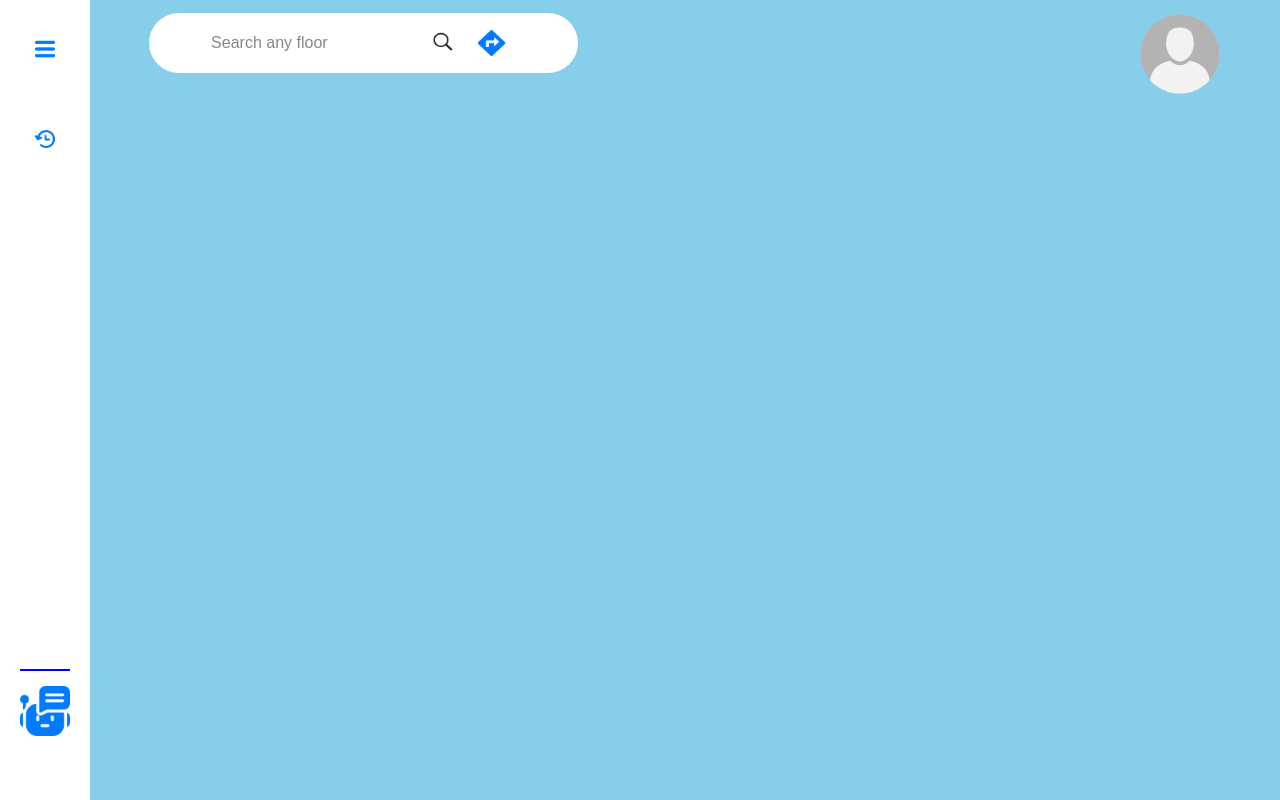
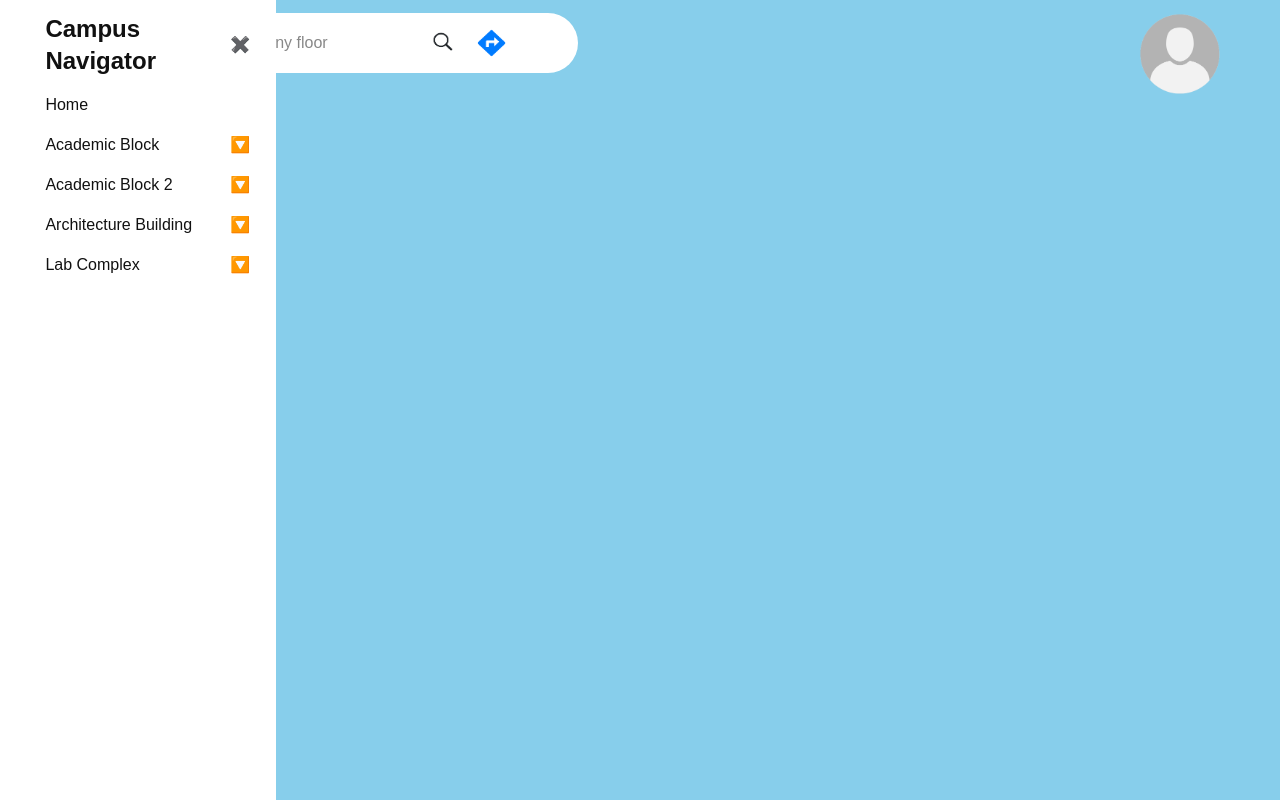
Before and after one commit to Eaman006/Campus-Navigator, a Next.js app in the folder my-app/: page /student in a window 1280 px wide. Built offline with nearby package versions, Linux system fonts and the light colour scheme.

Commit message:
add animation

```diff
--- a/my-app/app/student/Student.module.css
+++ b/my-app/app/student/Student.module.css
@@ -66,10 +66,19 @@
 
 .hamburger-container{
     position: absolute;
-    top: 0;
-    left: 0;
     width: 20%;
     height: 100%;
     padding: 1% 2%;
     background-color: #fff;
+    transition: all 0.3s;
+    z-index: 100;
 }
+
+.open{
+    top: 0;
+    left: 0;
+}
+.close{
+    top: 0;
+    left: -1000;
+}
--- a/my-app/app/student/page.js
+++ b/my-app/app/student/page.js
@@ -27,8 +27,8 @@ function Page() {
     <div className={style['container']}>
       <div className={style['container-left']}>
         <div className={style['container-left-top']}>
-                {isOpen?(
-                          <div className={style['hamburger-container']}>
+
+          <div className={[style['hamburger-container'], isOpen ? (style.open) : (style.close)].join(' ')}>
             <div className='flex justify-between items-center'>
               <p className='inline-block font-bold text-2xl'>Campus Navigator</p>
               <span onClick={handleOpen} className='cursor-pointer hover:scale-115 duration-300 inline-block'>✖️</span>
@@ -39,9 +39,9 @@ function Page() {
             <div className='w-full mt-4 relative'>Architecture Building <span className='absolute right-0'>🔽</span></div>
             <div className='w-full mt-4 relative'>Lab Complex <span className='absolute right-0'>🔽</span></div>
           </div>
-                ):(
-                          <Image src={Hamburger} width={50} height={50} alt='logo' className='pb-10 pt-6 cursor-pointer hover:scale-115 duration-300' onClick={handleOpen}/>
-                )}
+
+          <Image src={Hamburger} width={50} height={50} alt='logo' className='pb-10 pt-6 cursor-pointer hover:scale-115 duration-300' onClick={handleOpen} />
+
           <Image src={Recent} width={50} height={50} alt='logo' />
         </div>
         <div className={style['bot-container']}>
@@ -51,7 +51,7 @@ function Page() {
       <div className={style['container-right']}>
         <div className={style['sub-container-right']}>
           <div className={style['input-container']} onClick={handleFocus}>
-                    <input ref={inputRef} type="text" placeholder='Search any floor'/>
+            <input ref={inputRef} type="text" placeholder='Search any floor' />
             <div className={style['input-logo-container']}>
               <Image src={Search} width={50} height={50} alt='logo' />
               <Image src={Direction} width={50} height={50} alt='logo' />
```
Lines whose indentation alone changed are shown as unchanged.
